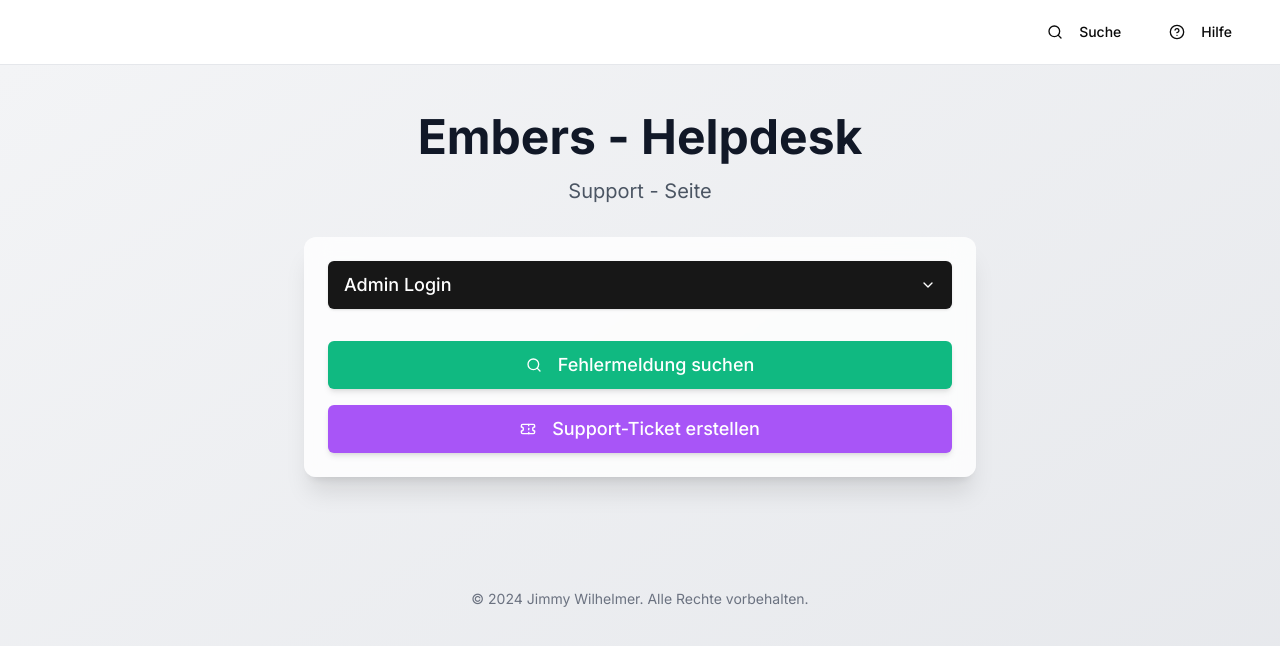
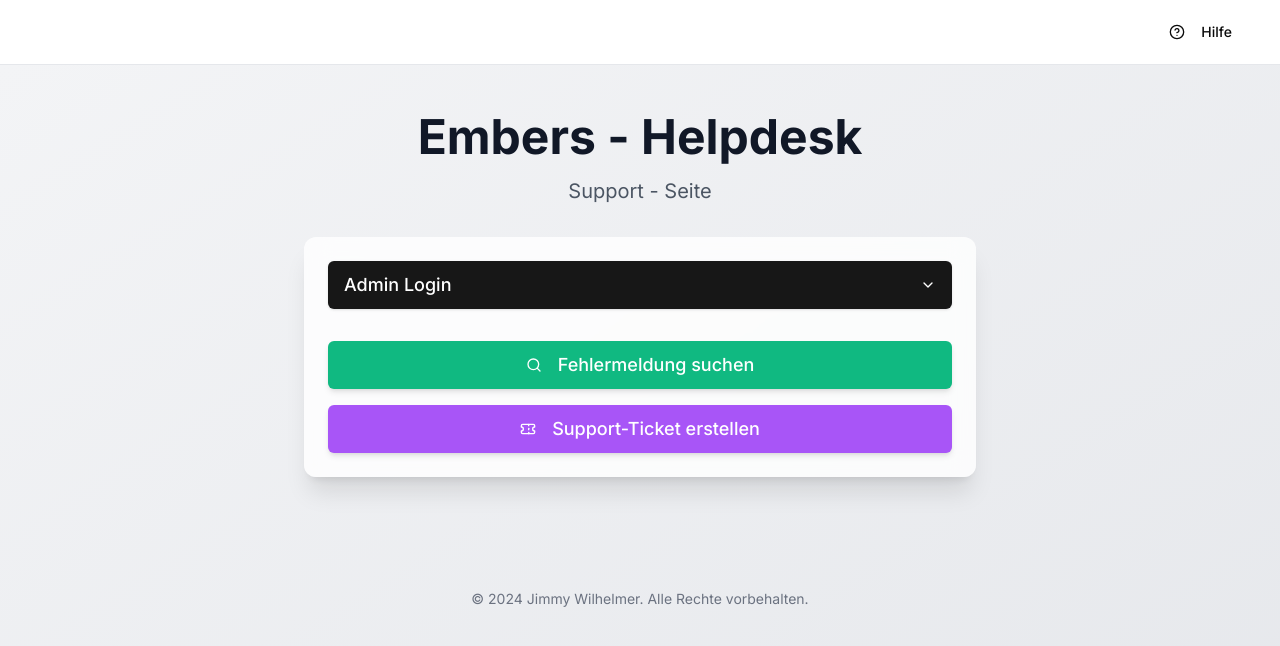
Before and after one commit to jimmy09121986/helpdesk-embers, a Next.js app: page / in a window 1280 px wide. Shown: the top 646 px of the page. Built offline with nearby package versions, Linux system fonts and the light colour scheme; no server answers.

Commit message:
Entferne Home und Suche Links aus der Navigation-Komponente, behalte Dashboard-Link und restlichen Code bei

```diff
--- a/components/Navigation.tsx
+++ b/components/Navigation.tsx
@@ -5,7 +5,6 @@ import { usePathname } from 'next/navigation'
 import { cn } from "@/lib/utils"
 import { useUser } from '@/contexts/UserContext'
 import { Button } from "@/components/ui/button"
-import { Search } from 'lucide-react'
 import { HelpModal } from './HelpModal'
 
 const Navigation = () => {
@@ -18,12 +17,6 @@ const Navigation = () => {
         <div className="max-w-7xl mx-auto px-4 sm:px-6 lg:px-8">
           <div className="flex justify-end h-16">
             <div className="flex items-center space-x-4">
-              <Button variant="ghost" asChild>
-                <Link href="/search">
-                  <Search className="mr-2 h-4 w-4" />
-                  Suche
-                </Link>
-              </Button>
               <HelpModal />
             </div>
           </div>
```
